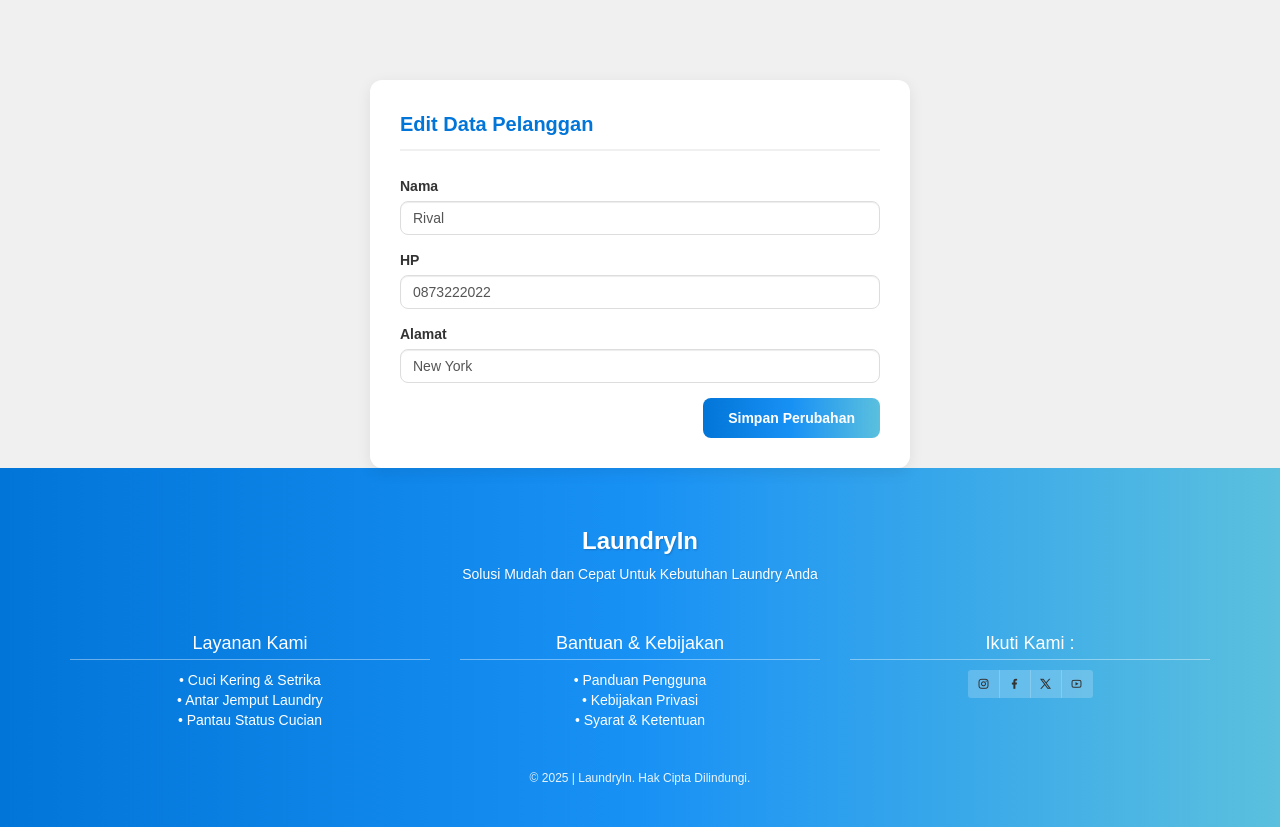
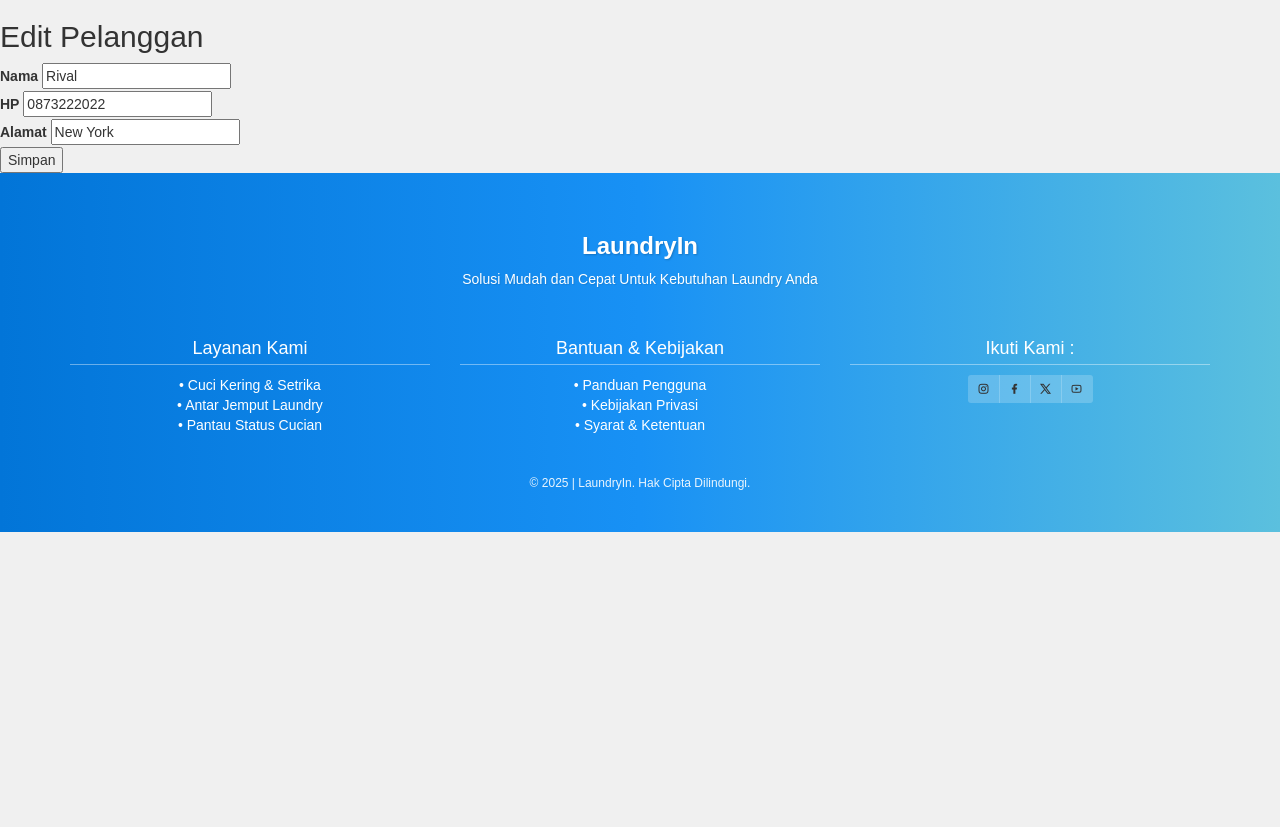
Before and after one commit to kaniarsazr/laundryin, a PHP site: page /admin/pelanggan_edit.php?id=7 in a window 1280 px wide. Shown: the part 50-877 px from the top of the page. After the commit the page ends 582 px from the top, so only its background shows below. Run offline with PHP 8.4, Linux system fonts and the light colour scheme; a user stored in the database is signed in; data comes from the database, SQL or seed files in the repository; some libraries are stand-ins or nearby versions.

Commit message:
Update pelanggan_edit.php

```diff
--- a/admin/pelanggan_edit.php
+++ b/admin/pelanggan_edit.php
@@ -1,54 +1,8 @@
 <?php include 'header.php'; ?>
 
-<style>
-    .custom-card {
-        background: #ffffff;
-        border-radius: 12px;
-        box-shadow: 0 4px 15px rgba(0,0,0,0.08);
-        padding: 30px;
-        margin-top: 60px;
-    }
-
-    .custom-card .card-title {
-        font-weight: 600;
-        font-size: 20px;
-        color: #0275d8;
-        border-bottom: 2px solid #f0f0f0;
-        padding-bottom: 10px;
-        margin-bottom: 25px;
-    }
-
-    .form-control {
-        border-radius: 8px;
-        border: 1px solid #ddd;
-        transition: 0.3s ease;
-    }
-
-    .form-control:focus {
-        border-color: #5bc0de;
-        box-shadow: 0 0 0 2px rgba(91,192,222,0.2);
-    }
-
-    .btn-primary {
-        background: linear-gradient(to right, #0275d8, #1891f5, #5bc0de);
-        border: none;
-        border-radius: 8px;
-        font-weight: 600;
-        padding: 10px 25px;
-        transition: 0.3s ease;
-    }
-
-    .btn-primary:hover {
-        background: linear-gradient(to right, #1891f5, #0275d8);
-    }
-</style>
-
-<div class="container">
-    <div class="col-md-6 col-md-offset-3">
-        <div class="custom-card">
-            <div class="card-title">
-                <i class="fa fa-user-edit"></i> Edit Data Pelanggan
-            </div>
+<div class="flex justify-center mt-16">
+    <div class="w-full max-w-xl bg-white rounded-lg shadow-md p-6">
+        <h2 class="text-xl font-semibold text-gray-800 mb-6">Edit Pelanggan</h2>
 
         <?php
         include '../koneksi.php';
@@ -56,36 +10,37 @@
         $data = mysqli_query($koneksi, "SELECT * FROM pelanggan WHERE pelanggan_id = '$id'");
         while($d = mysqli_fetch_array($data)) {
         ?>
-            <form method="post" action="pelanggan_update.php">
+        <form method="post" action="pelanggan_update.php" class="space-y-4">
             <input type="hidden" name="id" value="<?php echo $d['pelanggan_id']; ?>">
 
-                <div class="form-group">
-                    <label>Nama</label>
-                    <input type="text" class="form-control" name="nama" placeholder="Masukkan Nama .."
-                           value="<?php echo $d['pelanggan_nama']; ?>" required>
+            <div>
+                <label class="block text-gray-700 font-medium mb-1">Nama</label>
+                <input type="text" name="nama" placeholder="Masukkan Nama .."
+                    value="<?php echo $d['pelanggan_nama']; ?>"
+                    class="w-full px-4 py-2 border border-gray-300 rounded-md focus:outline-none focus:ring-2 focus:ring-blue-500" required>
             </div>
 
-                <div class="form-group">
-                    <label>HP</label>
-                    <input type="number" class="form-control" name="hp" placeholder="Masukkan No.HP .."
-                           value="<?php echo $d['pelanggan_hp']; ?>" required>
+            <div>
+                <label class="block text-gray-700 font-medium mb-1">HP</label>
+                <input type="number" name="hp" placeholder="Masukkan No. HP .."
+                    value="<?php echo $d['pelanggan_hp']; ?>"
+                    class="w-full px-4 py-2 border border-gray-300 rounded-md focus:outline-none focus:ring-2 focus:ring-blue-500" required>
             </div>
 
-                <div class="form-group">
-                    <label>Alamat</label>
-                    <input type="text" class="form-control" name="alamat" placeholder="Masukkan Alamat .."
-                           value="<?php echo $d['pelanggan_alamat']; ?>" required>
+            <div>
+                <label class="block text-gray-700 font-medium mb-1">Alamat</label>
+                <input type="text" name="alamat" placeholder="Masukkan Alamat .."
+                    value="<?php echo $d['pelanggan_alamat']; ?>"
+                    class="w-full px-4 py-2 border border-gray-300 rounded-md focus:outline-none focus:ring-2 focus:ring-blue-500" required>
             </div>
 
-                <div class="text-right">
-                    <button type="submit" class="btn btn-primary">
-                        <i class="fa fa-save"></i> Simpan Perubahan
-                    </button>
+            <div class="pt-4">
+                <input type="submit" value="Simpan"
+                    class="bg-blue-600 text-white px-6 py-2 rounded-md hover:bg-blue-700 cursor-pointer">
             </div>
         </form>
         <?php } ?>
     </div>
 </div>
-</div>
 
 <?php include 'footer.php'; ?>
```
Lines whose indentation alone changed are shown as unchanged.
